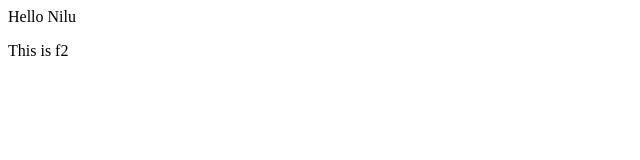
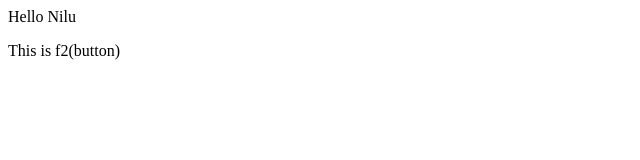
Before and after one commit to macro-nilu/Local-Repo, a plain HTML site: page index.html in a window 1280 px wide. Shown: the full height of the page, 0-640 px from the left. Drawn offline with Linux system fonts and the light colour scheme.

```diff
--- a/index.html
+++ b/index.html
@@ -1,2 +1,2 @@
 <p> Hello Nilu</p>
-<p> This is f2 </p>
+<p> This is f2(button)</p>
```
